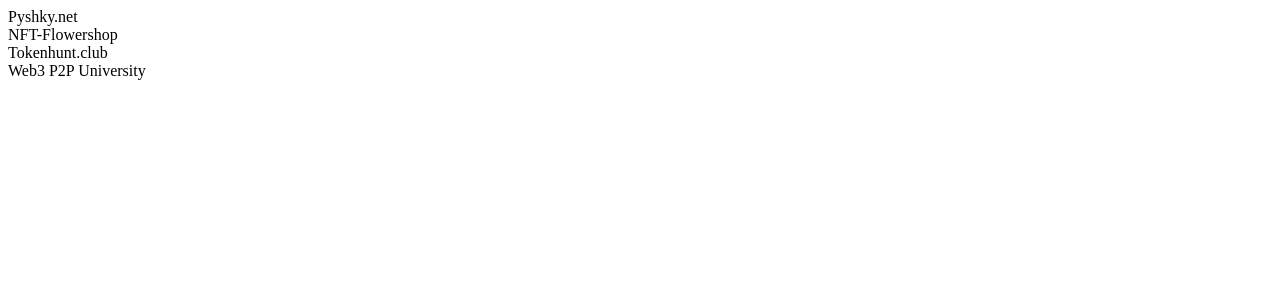
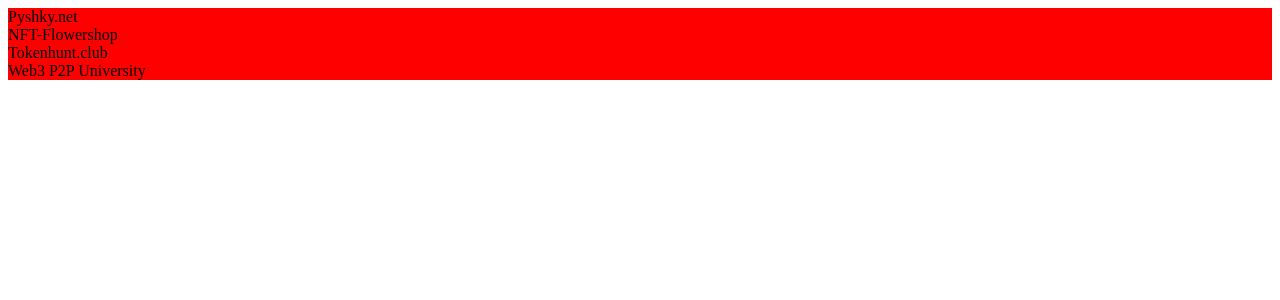
Before and after one commit to KRiNGU/trood_test, a React app: page / in a window 1280 px wide. Shown: the top 300 px of the page. Built offline with nearby package versions, Linux system fonts and the light colour scheme; the HTML template or start-up script is replaced by a standard one.

Commit message:
add sass

```diff
--- /dev/null
+++ b/src/declaration.d.ts
@@ -0,0 +1 @@
+declare module '*.sass';
--- a/src/views/ProjectsTable/ProjectsTable.tsx
+++ b/src/views/ProjectsTable/ProjectsTable.tsx
@@ -1,5 +1,6 @@
 import { memo } from 'react';
 import { Project } from '../../model/project';
+import TableItem from './TableItem';
 
 export interface IProjectsTable {
   items: Project[];
@@ -9,7 +10,7 @@
   return (
     <>
       {items.map((item, index) => (
-        <div key={index}>{item.name}</div>
+        <TableItem project={item} key={index} />
       ))}
     </>
   );
--- /dev/null
+++ b/src/views/ProjectsTable/TableItem/TableItem.module.sass
@@ -0,0 +1,2 @@
+.div
+    background-color: red
--- /dev/null
+++ b/src/views/ProjectsTable/TableItem/TableItem.tsx
@@ -0,0 +1,13 @@
+import { memo } from 'react';
+import { Project } from '../../../model/project';
+import styles from './TableItem.module.sass';
+
+export interface ITableItem {
+  project: Project;
+}
+
+const TableItem = ({ project }: ITableItem) => {
+  return <div className={styles.div}>{project.name}</div>;
+};
+
+export default memo(TableItem);
--- /dev/null
+++ b/src/views/ProjectsTable/TableItem/index.ts
@@ -0,0 +1 @@
+export { default } from './TableItem';
--- a/webpack.config.js
+++ b/webpack.config.js
@@ -1,4 +1,6 @@
 const path = require('path');
+const MiniCssExtractPlugin = require('mini-css-extract-plugin');
+const devMode = process.env.NODE_ENV !== 'production';
 
 module.exports = {
   entry: './src/main.tsx',
@@ -20,9 +22,20 @@
           loader: 'babel-loader',
         },
       },
+      {
+        test: /\.(scss|sass|css)$/,
+        exclude: /node_modules/,
+        use: ['style-loader', 'css-loader', 'sass-loader'],
+      },
     ],
   },
   resolve: {
     extensions: ['.tsx', '.ts', '.jsx', '.js'],
   },
+  plugins: [
+    new MiniCssExtractPlugin({
+      filename: devMode ? '[name].css' : '[name].[hash].css',
+      chunkFilename: devMode ? '[id].css' : '[id].[hash].css',
+    }),
+  ],
 };
```
Also changed, not shown: package.json (+6 -1 lines), 1 other file (tests, documents, lock files or other folders).
